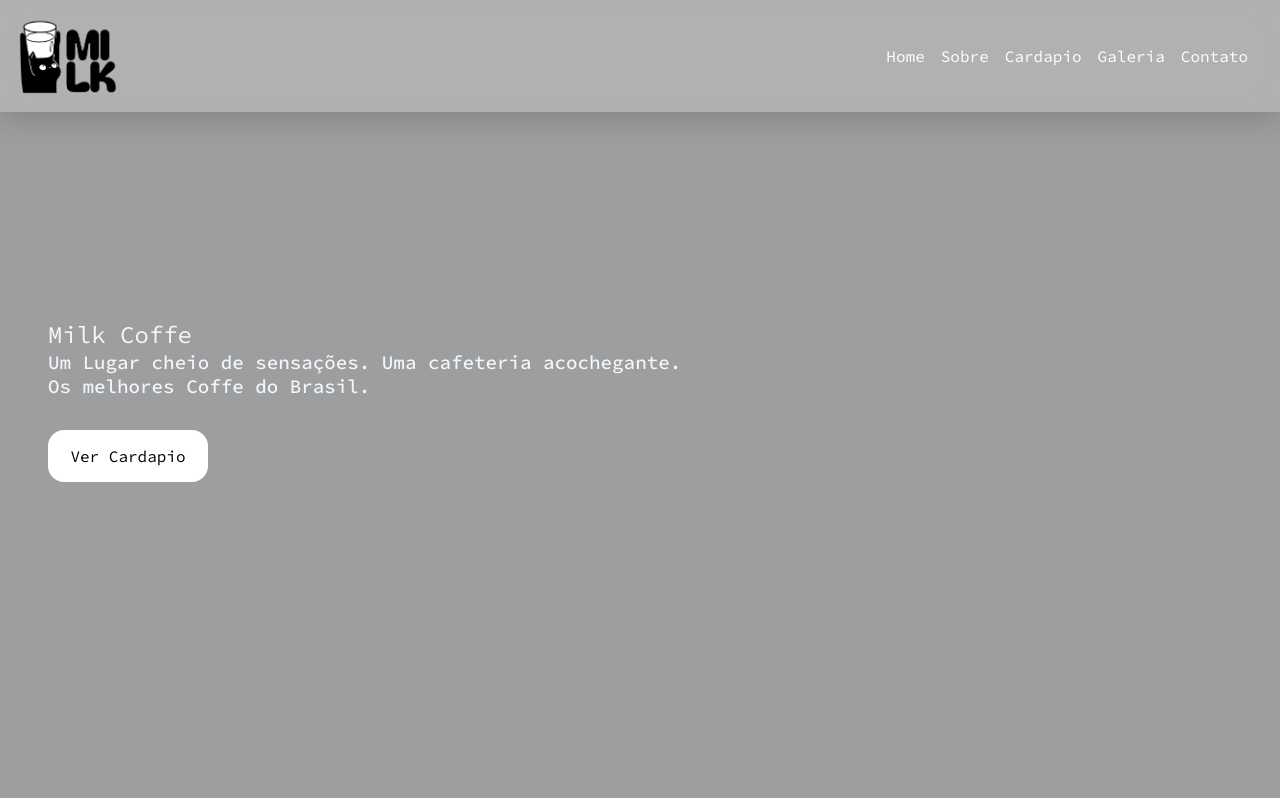
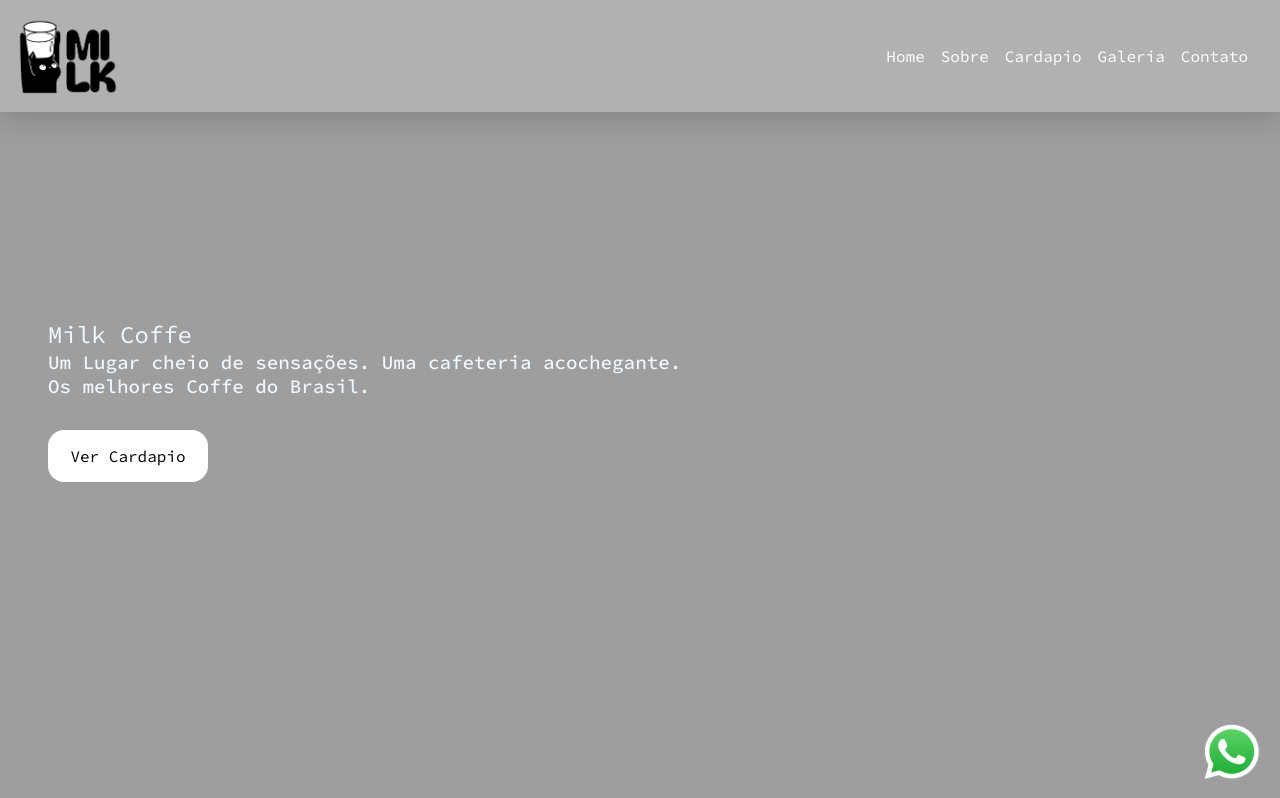
Before and after one commit to BrendoReisDev/Site-Milk-Coffe, a plain HTML site: page index.html in a window 1280 px wide. Shown: the top 798 px of the page. Drawn offline with Linux system fonts and the light colour scheme; the site is published under a folder, as on GitHub Pages, so addresses that start at the root find nothing.

Commit message:
Update index.html

```diff
--- a/index.html
+++ b/index.html
@@ -28,7 +28,7 @@
 
     <main>
         <div class="icon-zap">
-            <a href="https://wa.me/5511943427281"><img src="/assets/whatsapp.svg" alt=""></a>
+            <a href="https://wa.me/5511943427281"><img src="assets/whatsapp.svg" alt=""></a>
 
         </div>
         <section id="home">
```
